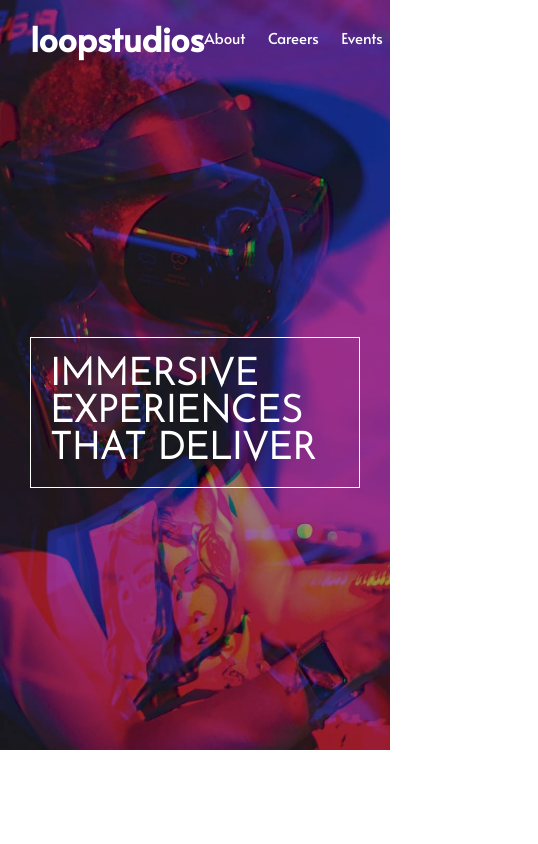
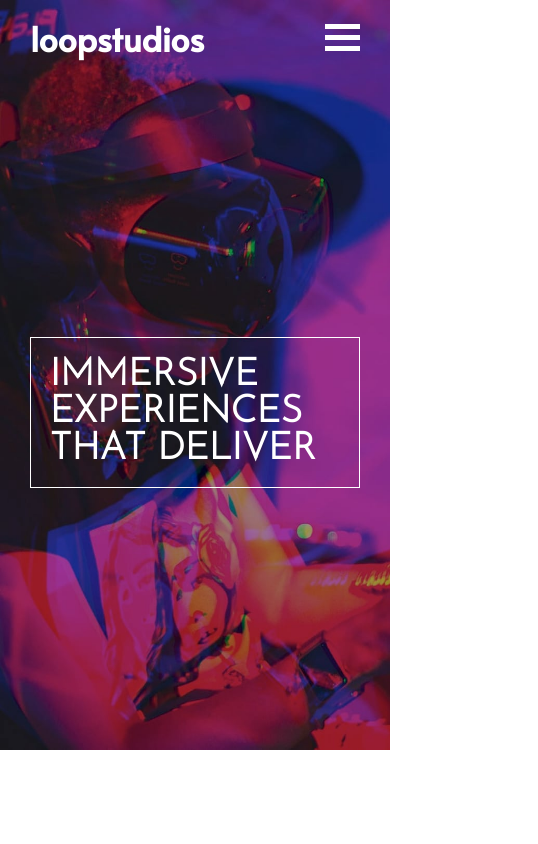
Before and after one commit to EclecticOwl/loopstudios-landing-page, a plain HTML site: page index.html in a window 390 px wide. Shown: the top 844 px of the page, 538 px wide, since content can reach past the window. Drawn offline with Linux system fonts and the light colour scheme.

Commit message:
Added hamburger menu to the nav bar and media query.

```diff
--- a/css/main.sass
+++ b/css/main.sass
@@ -292,6 +292,24 @@ footer
             padding: .5em
             width: 100%
             font-family: $josefin
+    nav
+        .nav-links
+            display: none
+        .hamburger
+            display: block
+            width: 35px
+            appearance: none
+            background: none
+            outline: none
+            border: none
+        .bar, .hamburger:after, .hamburger:before
+            content: ''
+            display: block
+            width: 100%
+            height: 5px
+            margin: 6px 0
+            background-color: $white
+
     .mid
         .mid-image img
             height: auto
--- a/index.html
+++ b/index.html
@@ -27,6 +27,9 @@
             <li><a href="#">Support</a></li>
           </ul>
         </div>
+        <button class="hamburger" id="hamburger">
+          <div class="bar"></div>
+        </button>
       </nav> <!-- End of nav -->
       <div class="header-text">
         <h1>IMMERSIVE <br> EXPERIENCES <br> THAT DELIVER</h1>
```
Also changed, not shown: css/main.css, 1 other file.
